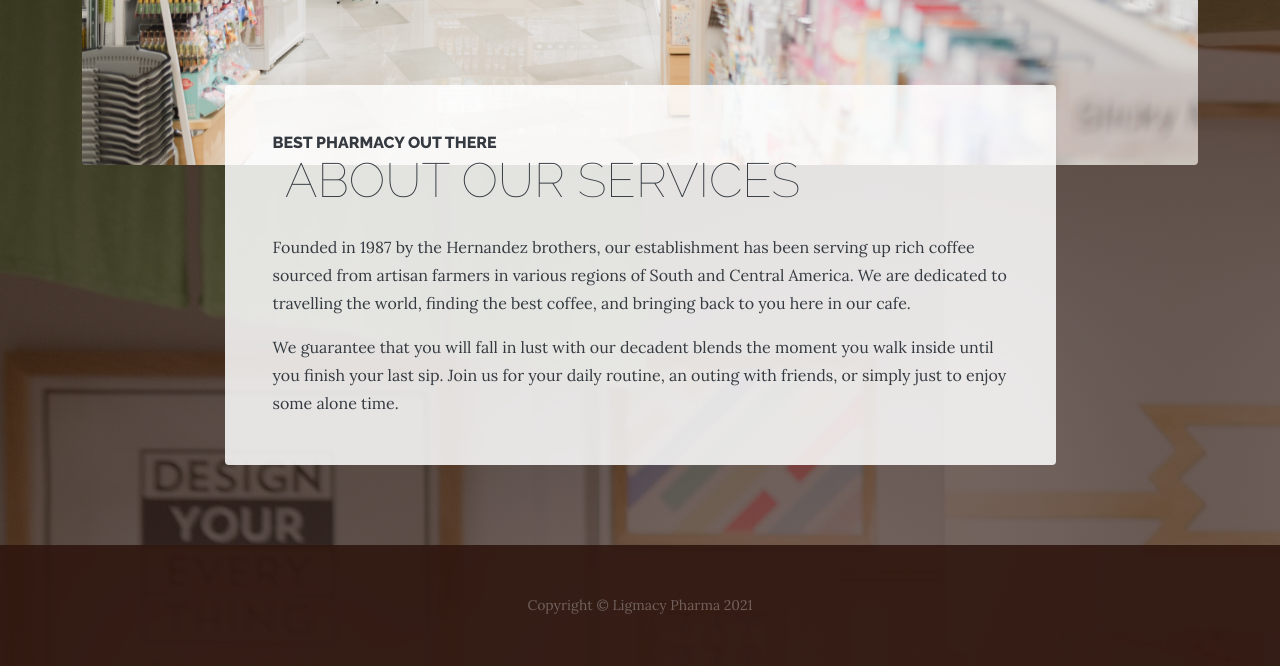
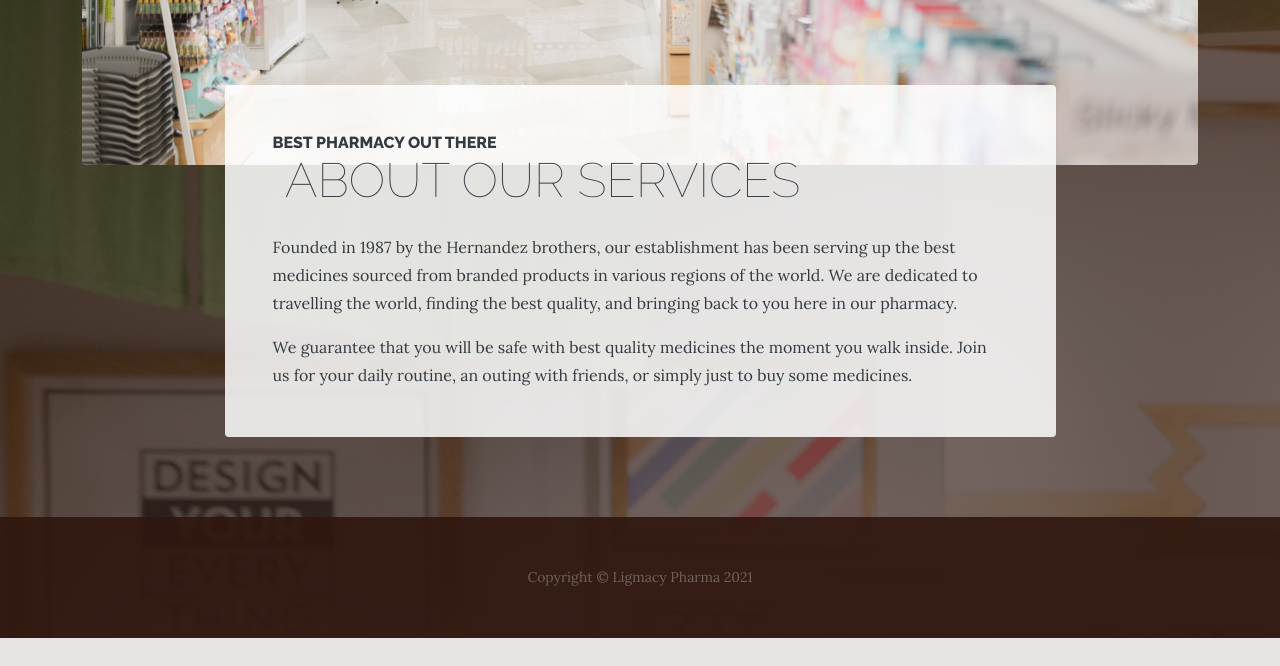
Before and after one commit to DaijobuDes/ligmacy-pharma, a Django app: a page that uses ligmacypharma/ligmacyweb/templates/about.html in a window 1280 px wide. Shown: the part 1020-1686 px from the top of the page. After the commit the page ends 1658 px from the top, so only its background shows below. Run offline with Django 3.2, Linux system fonts and the light colour scheme; some libraries are stand-ins or nearby versions.

Commit message:
Modify about us message

```diff
--- a/ligmacypharma/ligmacyweb/templates/about.html
+++ b/ligmacypharma/ligmacyweb/templates/about.html
@@ -33,8 +33,8 @@
                     <div class="col-lg-10 col-xl-9 mx-auto">
                         <div class="bg-faded rounded p-5">
                             <h2 class="section-heading mb-4"><span class="section-heading-upper">Best pharmacy out there</span><span class="section-heading-lower">&nbsp;About Our Services</span></h2>
-                            <p>Founded in 1987 by the Hernandez brothers, our establishment has been serving up rich coffee sourced from artisan farmers in various regions of South and Central America. We are dedicated to travelling the world, finding the best coffee, and bringing back to you here in our cafe.</p>
-                            <p class="mb-0"><span>We guarantee that you will fall in&nbsp;</span><span>lust</span><span>&nbsp;with our decadent blends the moment you walk inside until you finish your last sip. Join us for your daily routine, an outing with friends, or simply just to enjoy some alone time.</span></p>
+                            <p>Founded in 1987 by the Hernandez brothers, our establishment has been serving up the best medicines sourced from branded products in various regions of the world. We are dedicated to travelling the world, finding the best quality, and bringing back to you here in our pharmacy.</p>
+                            <p class="mb-0"><span>We guarantee that you will be&nbsp;</span><span>safe</span><span>&nbsp;with best quality medicines the moment you walk inside. Join us for your daily routine, an outing with friends, or simply just to buy some medicines.</span></p>
                         </div>
                     </div>
                 </div>
```
